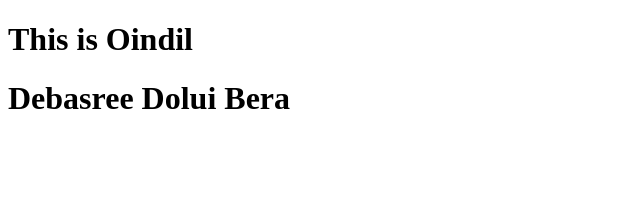
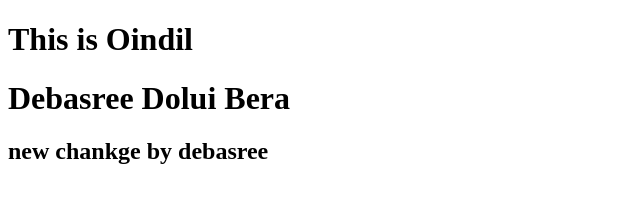
Before and after one commit to OINDIL/contribute-testing, a plain HTML site: page index.html in a window 1280 px wide. Shown: the whole page, without its empty margins (0-640 px from the left). Drawn offline with Linux system fonts and the light colour scheme.

Commit message:
new h2 tag add

```diff
--- a/index.html
+++ b/index.html
@@ -10,6 +10,7 @@
 <body>
     <h1>This is Oindil</h1>
     <h1>Debasree Dolui Bera</h1>
+    <h2>new chankge by debasree</h2>
 </body>
 
 </html>
```
